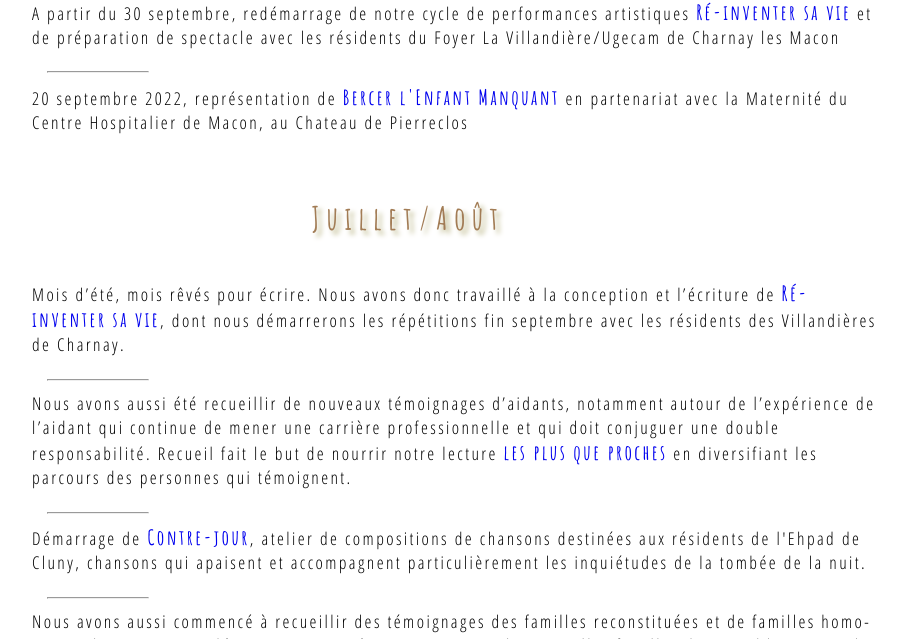
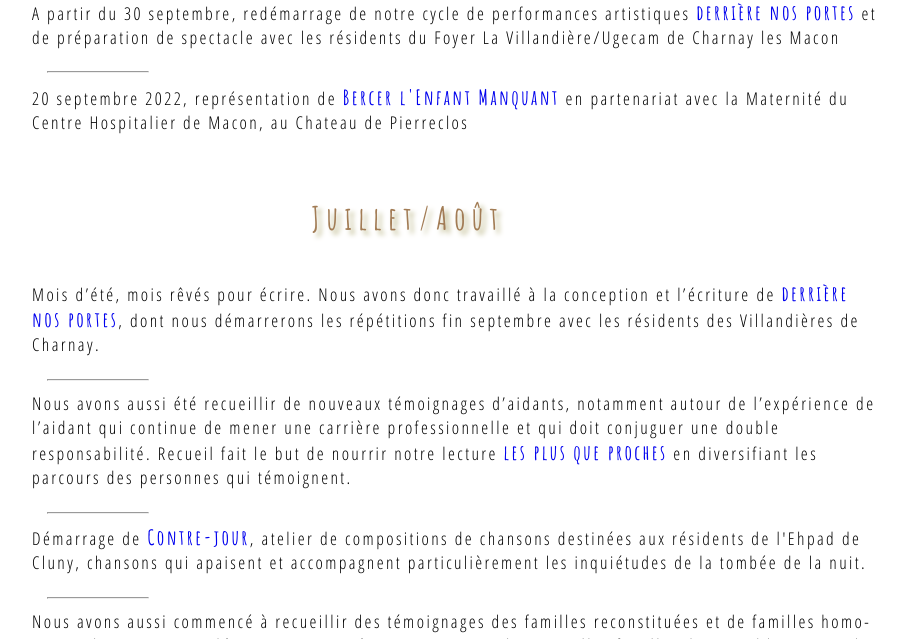
Before and after one commit to leshnik/revertouthaut, a Jekyll site: the page built from actualites.md, in a window 1280 px wide and 900 px high, scrolled down 5313 px, cut to the strip 261-900 px from the top of the window. Shown: the whole strip, without its empty margins (232-1137 px from the left). Built offline with Jekyll 4.4.1, drawn with Linux system fonts in a browser that asks for light colours; some of the changed text lies outside the part shown.

Commit message:
change ré-inventer sa vie en derrière nos portes

```diff
--- a/_includes/NavListCards.html
+++ b/_includes/NavListCards.html
@@ -50,7 +50,7 @@
       style="background: #728fa6 url(capture-handicap.png); width: 28ch">
       <span class="nav-list-heading">Handicap/Inclusion</span
       ><br>
-      <a class="nav-list-item"  href="/re-inventer-sa-vie">●&nbsp;ré-inventer sa vie</a><br>
+      <a class="nav-list-item"  href="/re-inventer-sa-vie">●&nbsp;derrière nos portes</a><br>
       <a class="nav-list-item"  href="/je-t-ai-reve">●&nbsp;je t'ai rêvé</a><br>
       <a class="nav-list-item"  href="/de-l-air">●&nbsp;de l'air !</a><br>
         <a class="nav-list-item"  href="/reapprendre-a-aimer"
--- a/_includes/NavListCards2.html
+++ b/_includes/NavListCards2.html
@@ -24,7 +24,7 @@
 
     <p class="shadow" style="background: #653a4c; width: 28ch">
       <a href="/handicap" style="color: #f5d76e;" class="nav-list-heading subtlehover">Handicap/Inclusion</a><br>
-      <a style="color: #f5d76e;" class="nav-list-item subtlehover"  href="/re-inventer-sa-vie">●&nbsp;ré-inventer sa vie</a><br>
+      <a style="color: #f5d76e;" class="nav-list-item subtlehover"  href="/re-inventer-sa-vie">●&nbsp;derrière nos portes</a><br>
       <a style="color: #f5d76e;" class="nav-list-item subtlehover"  href="/je-t-ai-reve">●&nbsp;je t'ai rêvé</a><br>
       <a style="color: #f5d76e;" class="nav-list-item subtlehover"  href="/de-l-air">●&nbsp;de l'air !</a><br>
         <a style="color: #f5d76e;" class="nav-list-item subtlehover"  href="/reapprendre-a-aimer">●&nbsp;réapprendre à aimer</a><br>
--- a/actualites.md
+++ b/actualites.md
@@ -102,13 +102,13 @@ cadre du projet <a href="contre-jour">Contre-Jour</a>.
        <img src="https://res.cloudinary.com/dnxcesebo/image/upload/q_auto,f_auto/v1662204404/contrejour-flyer_u0k4ii.jpg">
     </div>
     <hr>
-   <li>A partir du 30 septembre, redémarrage de notre cycle de performances artistiques <a href="re-inventer-sa-vie">Ré-inventer sa vie</a> et de préparation de spectacle avec les résidents du Foyer La Villandière/Ugecam de Charnay les Macon</li>
+   <li>A partir du 30 septembre, redémarrage de notre cycle de performances artistiques <a href="re-inventer-sa-vie">derrière nos portes</a> et de préparation de spectacle avec les résidents du Foyer La Villandière/Ugecam de Charnay les Macon</li>
     <hr>
     <li>20 septembre 2022, représentation de <a href="bercer-l-enfant-manquant">Bercer l'Enfant Manquant</a> en partenariat avec la Maternité du Centre Hospitalier de Macon, au Chateau de Pierreclos</li>
     </ul>
 <h2>Juillet/Août</h2>
 <ul class="institutions">
-<li>Mois d’été, mois rêvés pour écrire. Nous avons donc travaillé à la conception et l’écriture de <a href="re-inventer-sa-vie">Ré-inventer sa vie</a>, dont nous démarrerons les répétitions fin septembre avec les résidents des Villandières de Charnay.</li>
+<li>Mois d’été, mois rêvés pour écrire. Nous avons donc travaillé à la conception et l’écriture de <a href="re-inventer-sa-vie">derrière nos portes</a>, dont nous démarrerons les répétitions fin septembre avec les résidents des Villandières de Charnay.</li>
  <hr>
 <li>Nous avons aussi été recueillir de nouveaux témoignages d’aidants, notamment autour de l’expérience de l’aidant qui continue de mener une carrière professionnelle et qui doit conjuguer une double responsabilité. Recueil fait le but de nourrir notre lecture <a href="les-plus-que-proches">les plus que proches</a> en diversifiant les parcours des personnes qui témoignent.</li>
 <hr>
@@ -136,7 +136,7 @@ nuit.</li><hr>
 <hr>
 <li>Le 18 juin à Saint Malo, lecture de témoignages d'aidants pour le CLIC, le CCAS et la Maison de la Famille, 1 place Anne de Bretagne, 35400 Saint-Malo. Et oui, nous avons maintenant une petite antenne en Bretagne !</li>
 <hr>
-<li>Fin de la première étape pour l’atelier <a href="re-inventer-sa-vie">Ré-inventer sa vie</a> aux Villandières de Charnay les Mâcon avec une trentaine de résidents. Là aussi de très beaux textes, chansons, dessins créés. Belle moisson pour notre spectacle prévu pour la fin de l’année !</li>
+<li>Fin de la première étape pour l’atelier <a href="re-inventer-sa-vie">derrière nos portes</a> aux Villandières de Charnay les Mâcon avec une trentaine de résidents. Là aussi de très beaux textes, chansons, dessins créés. Belle moisson pour notre spectacle prévu pour la fin de l’année !</li>
 <hr>
 <li>En enfin, lecture en musique <a href="/vivre-avec-parkinson">Vivre avec parkinson</a> pour l'association France Parkinson National, le lundi 27 juin, 19h, rue de la Terre au Curé à Paris XIIIéme.</li>
 </ul>
@@ -151,7 +151,7 @@ nuit.</li><hr>
     <hr>
     <li>Les quatre nouveaux résidents de la Novelline de Cluny et les usagers du GEM de Mâcon ont bien créé chacun leur chanson pour le spectacle de chansons "Cabossés", dans le cadre du travail artistique <a href="/reapprendre-a-aimer">Ré-apprendre à aimer</a>. </li>
     <hr>
-    <li>Notre cycle de performances artistiques <a href="/re-inventer-sa-vie">Ré-inventer sa vie</a> et de préparation de spectacle avec les résidents du Foyer La Villandière/Ugecam de Charnay les Macon continue.</li>
+    <li>Notre cycle de performances artistiques <a href="/re-inventer-sa-vie">derrière nos portes</a> et de préparation de spectacle avec les résidents du Foyer La Villandière/Ugecam de Charnay les Macon continue.</li>
     <hr>
     <li>Plusieurs séances de recueil de témoignages et de prise de vue avec des agriculteurs de la région dans le cadre du projet <a href="/histoires-de-transmission">Histoires de transmission</a>.</li>
     <hr>
@@ -167,7 +167,7 @@ nuit.</li><hr>
 </ul>
 <ul class="institutions">
     <hr>
-    <li>Continuité de notre cycle de performances artistiques <a href="/re-inventer-sa-vie">Ré-inventer sa vie</a> et de préparation de spectacle avec les résidents du Foyer La Villandière/Ugecam de Charnay les Macon
+    <li>Continuité de notre cycle de performances artistiques <a href="/re-inventer-sa-vie">derrière nos portes</a> et de préparation de spectacle avec les résidents du Foyer La Villandière/Ugecam de Charnay les Macon
         <div class="center-block"><img src="https://res.cloudinary.com/dnxcesebo/image/upload/q_auto,f_auto/v1651159519/IMG-20220422-WA0000_vrk8hx.jpg"></div></li>
     <hr>
     <li>Préparation de notre prochaine lecture musicale basée sur des témoignages de personnes porteuses de la maladie de Parkinson.</li>
@@ -184,7 +184,7 @@ nuit.</li><hr>
     <hr>
     <li>Les 8 et 9 mars à Lyon&nbsp;: Lectures en musique de plusieurs témoignages d’aidants, <a href="lpqp-lecture-musicale">les plus que proches</a> pour le 3ème Congrès Francophone sur le répit et l’accompagnement des aidants, en préambule des conférences de Boris Cyrulnik, Eric Fiat, Tanguy Châtel...<a href="https://www.france-repit.fr/actualites/a-vos-agendas/"><img class="center-max600-block" src="https://res.cloudinary.com/dnxcesebo/image/upload/q_auto,f_auto/v1645288092/flyer-3e-congre%CC%80s-sur-le-re%CC%81pit_b69ekm.jpg"></a><div class="figCapCenter">cliquer pour aller sur le site</div></li>
     <hr>
-    <li>Le 11 mars à Charnay les Mâcon&nbsp;: démarrage de l’atelier <a href="/re-inventer-sa-vie">ré-inventer sa vie</a>
+    <li>Le 11 mars à Charnay les Mâcon&nbsp;: démarrage de l’atelier <a href="/re-inventer-sa-vie">derrière nos portes</a>
     <div style="margin-top:10px" class="center-block"><img src="https://res.cloudinary.com/dnxcesebo/image/upload/q_auto,f_auto/v1645291002/art-postal-chat-jaune_kkpnls.jpg"></div><div class="figCapCenter">une des soixante invitations personnalisées envoyées aux résidents</div></li>
 </ul>
     <hr>
@@ -192,7 +192,7 @@ nuit.</li><hr>
 <ul class="institutions">
     <li>Démarrage d’un nouveau projet, <a href="/histoires-de-transmission">Histoires de Transmission</a> qui va s’intéresser par le biais du recueil de témoignages et d’un travail photographique aux transmissions dans les familles d’agriculteurs partant à la retraite sans repreneur au sein de la famille. Qu’est-ce que la famille traverse dans cette période complexe de la fin d’une exploitation ? Projet soutenu par la MSA. </li>
 
-    <li>Démarrage d’un atelier innovant <a href="/re-inventer-sa-vie">ré-Inventer sa vie</a> qui va proposer art postal, écriture et mise en scène d’un spectacle de théâtre d’objets au sein de l’établissement Ugecam-les Villandières de Charnay les Mâcon. Projet soutenu par la DRAC Bourgogne, l’ARS  et Culture et Santé.</li>
+    <li>Démarrage d’un atelier innovant <a href="/re-inventer-sa-vie">derrière nos portes</a> qui va proposer art postal, écriture et mise en scène d’un spectacle de théâtre d’objets au sein de l’établissement Ugecam-les Villandières de Charnay les Mâcon. Projet soutenu par la DRAC Bourgogne, l’ARS  et Culture et Santé.</li>
 
     <li>A partir d’avril, reprise de notre spectacle de chansons <a href="/reapprendre-a-aimer">Ré-apprendre à aimer</a> avec les résidents de la Novelline de Cluny et les usagers du Groupe d’Entraide Mutuelle de Mâcon. Ouvert aux participants de l’atelier de juin 2021 et aux nouveaux résidents. Les représentations sont prévues en juin 2022.</li>
 
@@ -203,7 +203,7 @@ nuit.</li><hr>
 <h2>Janvier 2022</h2>
 <p class="intro-text">En 2022, plein de projets qui se concrétisent pour Rêver tout Haut&nbsp;! </p>
 <ul class="institutions">
-    <li>A partir de mars, démarrage d’un atelier innovant <a href="/re-inventer-sa-vie">Ré-Inventer sa vie</a>, qui va proposer art postal, écriture et mise en scène d’un spectacle de théâtre d’objets au sein de l’établissement Ugecam-les Villandières de Charnay les Mâcon. Projet soutenu par la DRAC Bourgogne et Culture et Santé.</li>
+    <li>A partir de mars, démarrage d’un atelier innovant <a href="/re-inventer-sa-vie">derrière nos portes</a>, qui va proposer art postal, écriture et mise en scène d’un spectacle de théâtre d’objets au sein de l’établissement Ugecam-les Villandières de Charnay les Mâcon. Projet soutenu par la DRAC Bourgogne et Culture et Santé.</li>
     <li>Dès janvier, reprise de notre atelier créatif pour aidants, <a href="/aidants-aimants">Aidants, Aimants</a>. Possibilité aux nouveaux aidants de rejoindre le groupe déjà constitué. Projet soutenu par la Conférence des Financeurs 71.</li>
     <li>Dès janvier aussi, reprise de notre proposition d’accompagnement à domicile, <a href="/presences">Présences</a>, ouverte aux aidants en proie au deuil et à l’isolement. Proposition ouverte aux habitants du Maconnais, du Clunysois et maintenant aux habitants du Charollais. Projet soutenu par la FDVA 71.</li>
     <li>A partir de janvier, organisation de la tournée prévue à l’automne 22 de notre spectacle autour de la mono-parentalité, <a href="/parent-solo-et-ses-marmots">Parent solo et ses marmots</a>. Tournée soutenue par la CAF 71 et le Conseil Départemental 71. </li>
```
Also changed, not shown: ateliers.md (+1 -1 lines), handicap.md (+1 -1 lines), re-inventer-sa-vie.md (+3 -3 lines).
